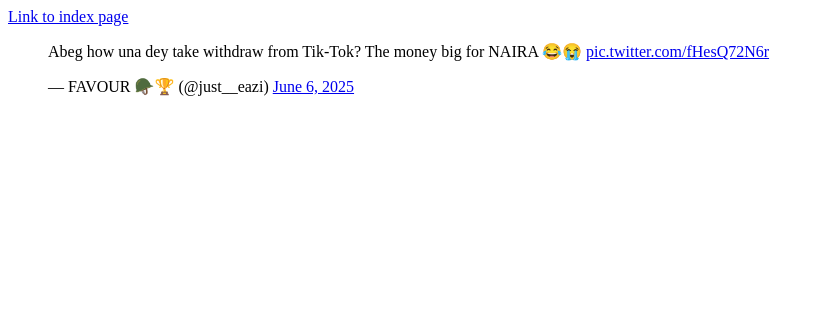
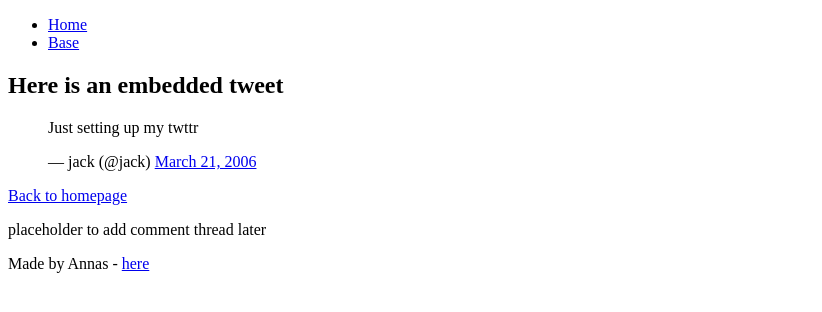
Before and after one commit to Annas-dev-hub/My_First_Portfolio, a plain HTML site: page html_basic/tweets.html in a window 1280 px wide. Shown: the whole page, without its empty margins (0-822 px from the left). Drawn offline with Linux system fonts and the light colour scheme.

Commit message:
Update tweets.html

```diff
--- a/html_basic/tweets.html
+++ b/html_basic/tweets.html
@@ -1,12 +1,29 @@
 <!DOCTYPE html>
-<html lang="en">
-<head>
-    <meta charset="UTF-8">
-    <meta name="viewport" content="width=device-width, initial-scale=1.0">
-    <title>Html Basic</title>
-</head>
-<body>
-    <a href="./index.html">Link to index page</a>
-  <blockquote class="twitter-tweet"><p lang="en" dir="ltr">Abeg how una dey take withdraw from Tik-Tok? The money big for NAIRA 😂😭 <a href="https://t.co/fHesQ72N6r">pic.twitter.com/fHesQ72N6r</a></p>&mdash; FAVOUR 🪖🏆 (@just__eazi) <a href="https://twitter.com/just__eazi/status/1930951881179779333?ref_src=twsrc%5Etfw">June 6, 2025</a></blockquote> <script async src="https://platform.twitter.com/widgets.js" charset="utf-8"></script>
-</body>
+<html>
+  <head>
+    <title>My Tweets</title>
+    <script async src="https://platform.twitter.com/widgets.js" charset="utf-8"></script>
+  </head>
+  <body>
+    <header>
+      <ul>
+        <li><a href="index.html">Home</a></li>
+        <li><a href="base_index.html">Base</a></li>
+      </ul>
+    </header>
+    <main>
+      <article>
+        <h2>Here is an embedded tweet</h2>
+        <blockquote class="twitter-tweet">
+          <p lang="en" dir="ltr">Just setting up my twttr</p>&mdash; jack (@jack)
+          <a href="https://twitter.com/jack/status/20">March 21, 2006</a>
+        </blockquote>
+        <p><a href="index.html">Back to homepage</a></p>
+      </article>
+      <aside>
+        <p>placeholder to add comment thread later</p>
+      </aside>
+    </main>
+    <footer><p>Made by Annas - <a href="https://github.com/Annas-dev-hub" target="_blank">here</a></p></footer>
+  </body>
 </html>
```
